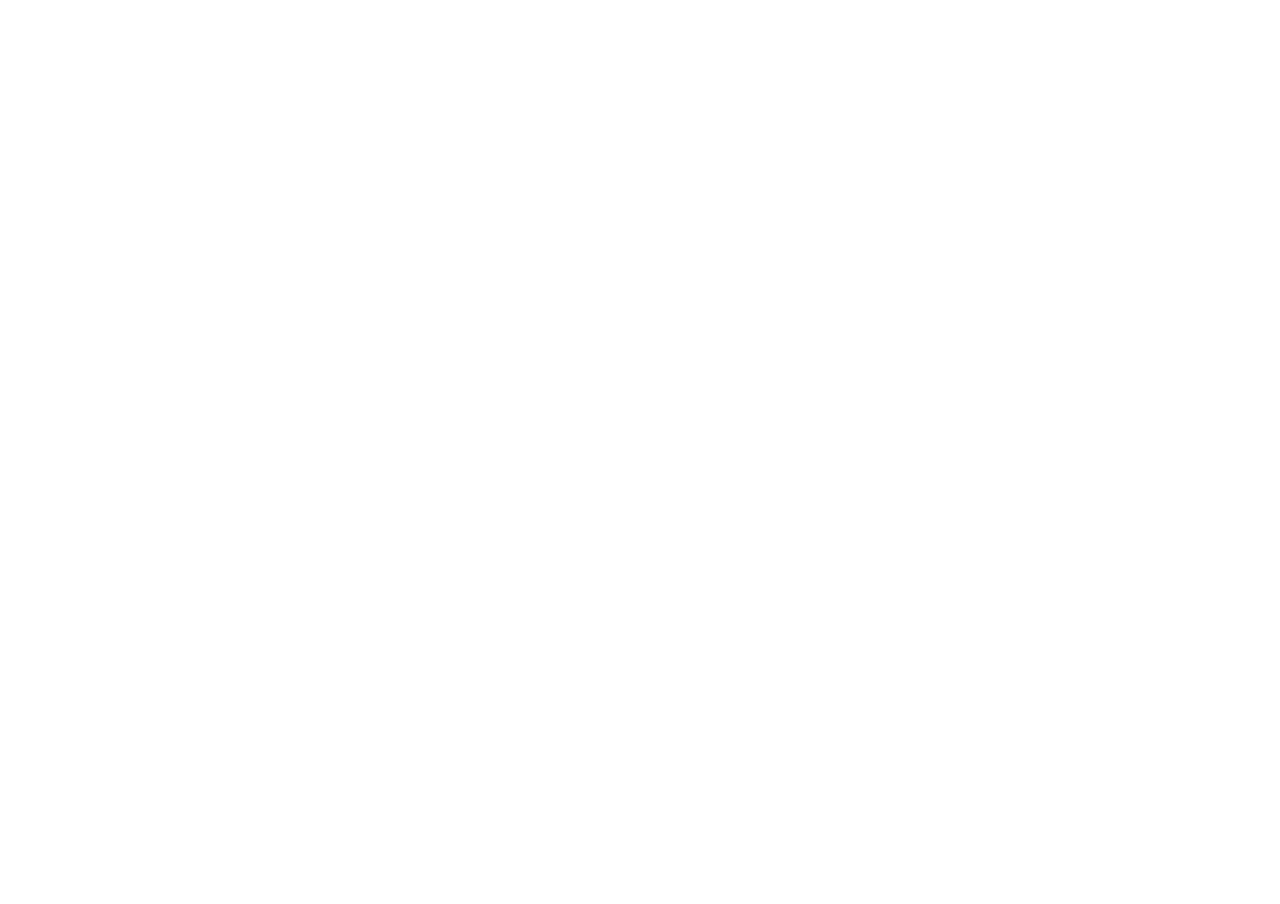
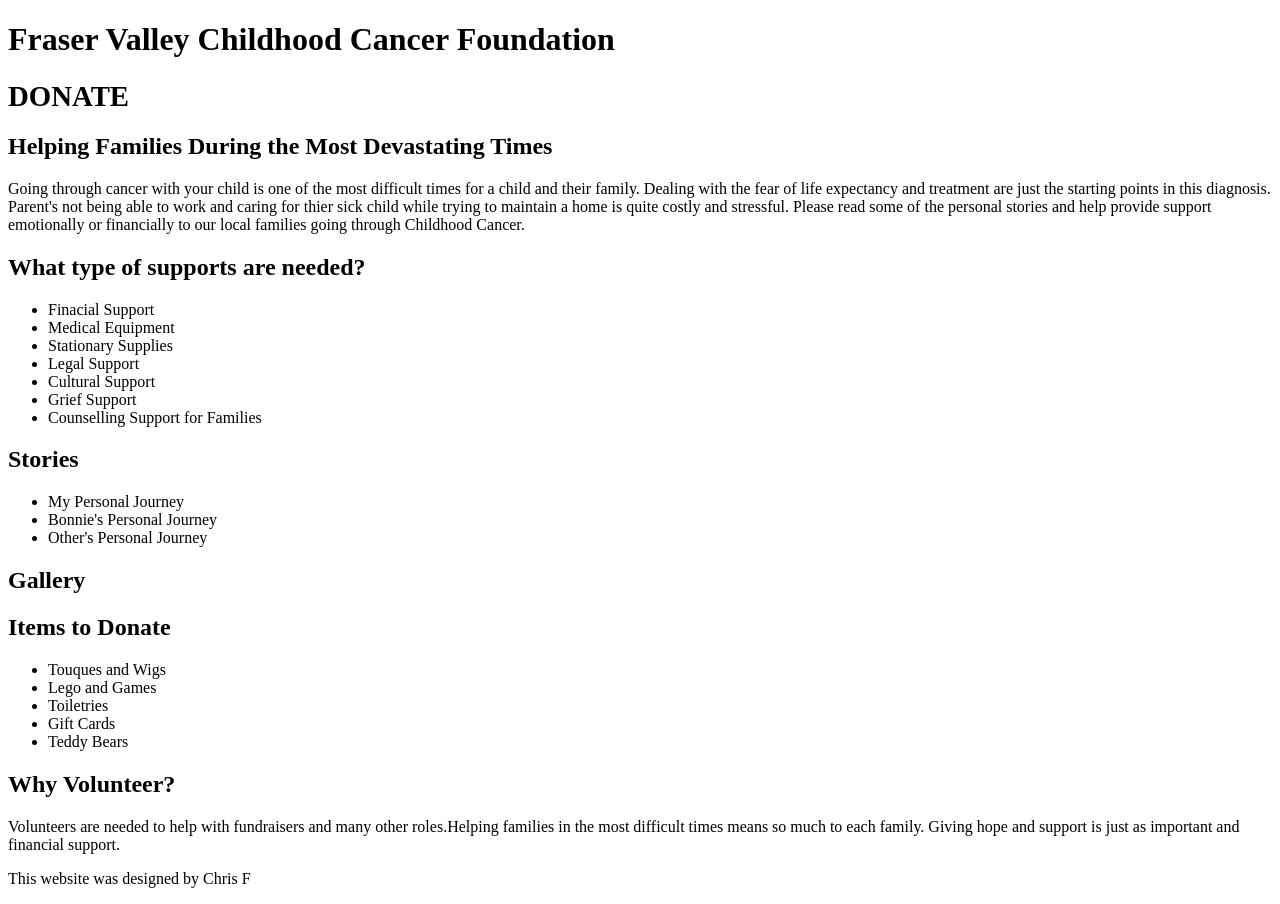
Before and after one commit to Chrissy4444/chris-capstone, a plain HTML site: page index.html in a window 1280 px wide. Before the commit the page ends 800 px from the top, so only its background shows below. Drawn offline with Linux system fonts and the light colour scheme.

Commit message:
add content

```diff
--- a/index.html
+++ b/index.html
@@ -5,6 +5,48 @@
         <meta charset="utf-8"/>
     </head>
     <body>
+        <header>
+            <h1>Fraser Valley Childhood Cancer Foundation</h1>
+            <main>
+                <!--Thank you for helping and having compassion for the families who go through this devastating time-->
+                <section>
+                    <h2> <big>DONATE</big> </h2>
+                    <h2> Helping Families During the Most Devastating Times</h2>
+                        <p> Going through cancer with your child is one of the most difficult times for a child and their family. Dealing with the fear of life expectancy and treatment are just the starting points in this diagnosis. Parent's not being able to work and caring for thier sick child while trying to maintain a home is quite costly and stressful. Please read some of the personal stories and help provide support emotionally or financially to our local families going through Childhood Cancer. </p>
+                    <h2>What type of supports are needed?</h2>
+                        <ul>
+                            <li> Finacial Support</li>
+                            <li> Medical Equipment</li>
+                            <li>Stationary Supplies</li>
+                            <li>Legal Support</li>
+                            <li>Cultural Support</li>
+                            <li> Grief Support</li>
+                            <li> Counselling Support for Families</li>
+                        </ul>
+                    <h2>Stories</h2>
+                    <ul>
+                        <li>My Personal Journey</li>
+                        <li> Bonnie's Personal Journey</li>
+                        <li> Other's Personal Journey</li>
+                    </ul>
+                    <h2> Gallery</h2>
+                    <h2> Items to Donate</h2>
+                        <ul>
+                            <li> Touques and Wigs</li>
+                            <li> Lego and Games</li>
+                            <li> Toiletries</li>
+                            <li> Gift Cards</li>
+                            <li> Teddy Bears</li>
+                        </ul>
+                    <h2>Why Volunteer?</h2>
+                        <p> Volunteers are needed to help with fundraisers and many other roles.Helping families in the most difficult times means so much to each family. Giving hope and support is just as important and financial support. </p>
 
+                </section>
+            </main>
+            <footer>
+                <p> This website was designed by Chris F</p>
+            </footer>
+
+        </header>
     </body>
 </html>
```
